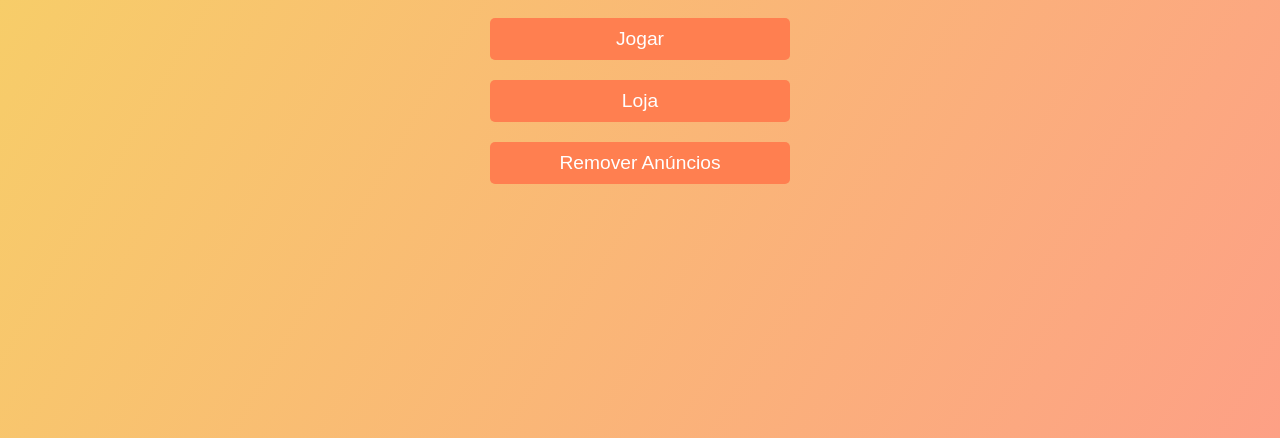
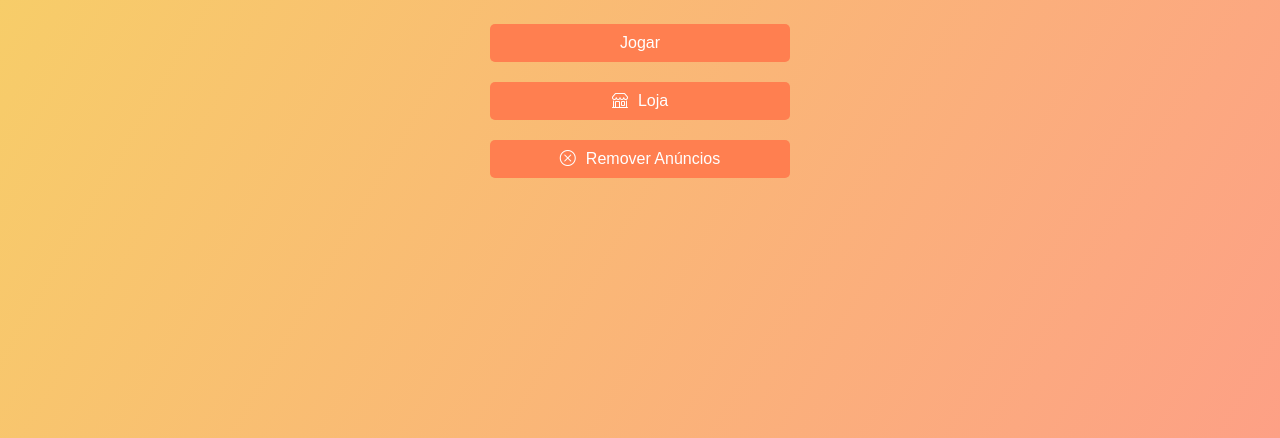
Before and after one commit to lizandraRuiz/forca, a plain HTML site: page index.html in a window 1280 px wide. Shown: the part 362-800 px from the top of the page. Drawn offline with nearby package versions, Linux system fonts and the light colour scheme.

Commit message:
Initial commit

```diff
--- a/index.html
+++ b/index.html
@@ -5,14 +5,15 @@
     <meta name="viewport" content="width=device-width, initial-scale=1.0">
     <title>Jogo da Forca</title>
     <link href="https://fonts.googleapis.com/css2?family=Indie+Flower&display=swap" rel="stylesheet">
+    <link href="https://cdn.jsdelivr.net/npm/bootstrap-icons/font/bootstrap-icons.css" rel="stylesheet">
     <link rel="stylesheet" href="style.css">
 </head>
 <body>
     <div id="startScreen" class="screen">
         <h1>Bem-vindo ao Jogo da Forca</h1>
         <button id="startButton">Jogar</button>
-        <button id="storeButton">Loja</button>
-        <button id="removeAdsButton">Remover Anúncios</button>
+        <button id="storeButton"><i class="bi bi-shop"></i> Loja</button>
+        <button id="removeAdsButton"><i class="bi bi-x-circle"></i> Remover Anúncios</button>
     </div>
     <div id="gameScreen" class="screen" style="display: none;">
         <div class="container">
--- a/style.css
+++ b/style.css
@@ -1,4 +1,8 @@
 @import url('https://fonts.googleapis.com/css2?family=Indie+Flower&display=swap');
+
+* {
+    box-sizing: border-box;
+}
 
 body {
     font-family: 'Indie Flower', cursive;
@@ -9,6 +13,7 @@ body {
     justify-content: center;
     align-items: center;
     height: 100vh;
+    overflow: hidden;
 }
 
 .screen {
@@ -20,7 +25,6 @@ body {
     height: 100%;
     text-align: center;
     padding: 20px;
-    box-sizing: border-box;
 }
 
 .container {
@@ -31,7 +35,6 @@ body {
     box-shadow: 0 4px 8px rgba(0, 0, 0, 0.2);
     width: 100%;
     max-width: 600px;
-    box-sizing: border-box;
 }
 
 h1 {
@@ -43,7 +46,7 @@ h1 {
 button {
     margin-top: 20px;
     padding: 10px 20px;
-    font-size: 1.2em;
+    font-size: 1em;
     cursor: pointer;
     background-color: #ff7f50;
     color: white;
@@ -52,7 +55,13 @@ button {
     transition: background-color 0.3s;
     width: 100%;
     max-width: 300px;
-    box-sizing: border-box;
+    display: flex;
+    align-items: center;
+    justify-content: center;
+}
+
+button i {
+    margin-right: 10px;
 }
 
 button:hover {
@@ -60,7 +69,7 @@ button:hover {
 }
 
 #categoryContainer {
-    font-size: 1.5em;
+    font-size: 1.2em;
     margin-bottom: 10px;
     color: #555555;
 }
```
